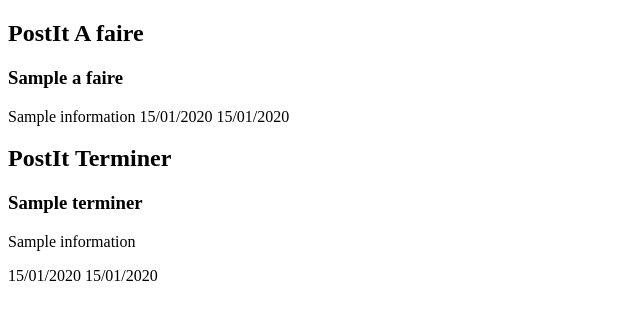
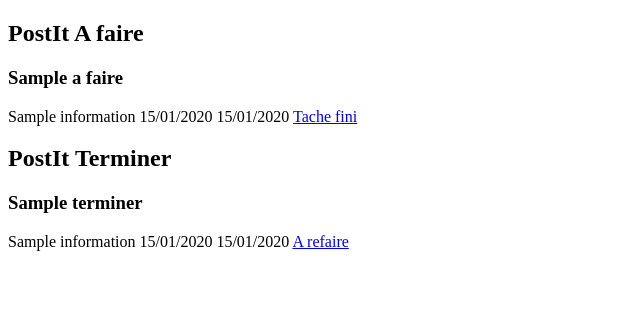
Before and after one commit to KrouriB/SfPostIt, a Symfony app: template templates/post/index.html.twig in a window 1280 px wide. Shown: the part 52-372 px from the top of the page, without its empty margins (0-640 px from the left). Run offline with Twig, Linux system fonts and the light colour scheme; the template is opened without the code that fills it: most values are stand-ins (such as "Sample title", 1, 10 or a date in 2020); some libraries are stand-ins or nearby versions.

Commit message:
lien pour changer etat

```diff
--- a/templates/post/index.html.twig
+++ b/templates/post/index.html.twig
@@ -11,6 +11,7 @@
             {{ post.information|raw  }}
             <span>{{ post.dateCreation|date('d/m/Y') }}</span>
             <span>{{ post.dateLimite|date('d/m/Y') }}</span>
+            <a href="{{ path('app_fini',{'id': post.id }) }}">Tache fini</a>
         </div>
     {% endfor %}
 </div>
@@ -19,9 +20,10 @@
     {% for post in terminer %}
         <div class="">
             <h3>{{ post.titre }}</h3>
-            <p>{{ post.information }}</p>
+            {{ post.information|raw }}
             <span>{{ post.dateCreation|date('d/m/Y') }}</span>
             <span>{{ post.dateLimite|date('d/m/Y') }}</span>
+            <a href="{{ path('app_refaire',{'id': post.id }) }}">A refaire</a>
         </div>
     {% endfor %}
 </div>
```
